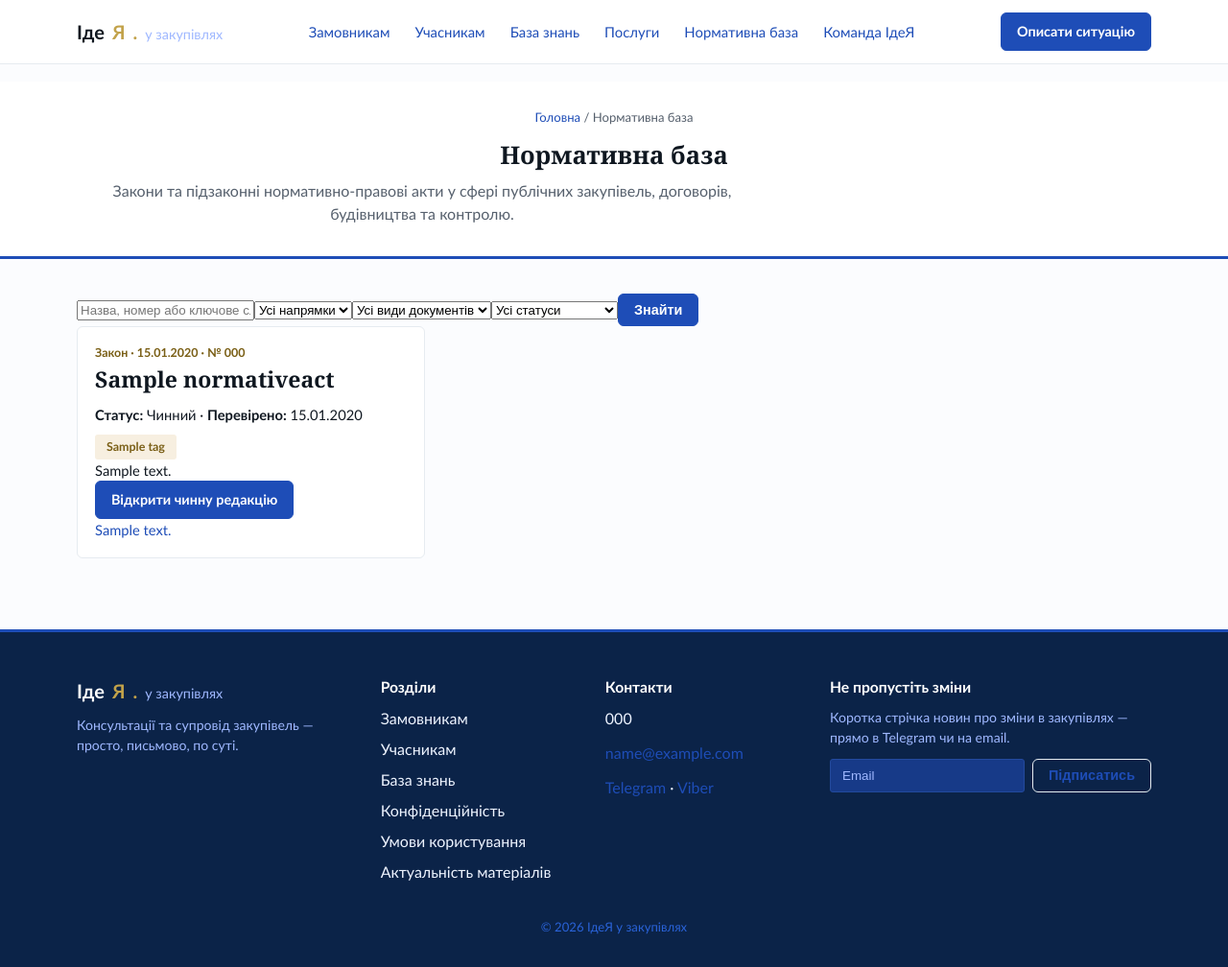
After one commit to Jeebig/ideya_zakupivli_django, a Django app: page /normatyvna-baza/ in a window 1280 px wide. The commit adds this page. Shown: the whole page at 96% size. Run offline with Django 5.2, Linux system fonts and the light colour scheme; tables that the repository leaves empty hold one stand-in row (values such as "Sample post").

Commit message:
feat: Add NormativeAct model, views, and templates; update admin and navigation for comprehensive legal document management

```diff
--- a/ideya_zakupivli/content/models.py
+++ b/ideya_zakupivli/content/models.py
@@ -171,3 +171,32 @@ class OfficialExplanation(models.Model):
 
     def __str__(self):
         return f'{self.document_number} — {self.title}'
+
+
+class NormativeAct(models.Model):
+    """Закони та підзаконні нормативно-правові акти."""
+    RESOLUTION = OfficialExplanation.RESOLUTION
+    CURRENT = OfficialExplanation.CURRENT
+    DOCUMENT_TYPE_CHOICES = OfficialExplanation.DOCUMENT_TYPE_CHOICES
+    STATUS_CHOICES = OfficialExplanation.STATUS_CHOICES
+
+    document_type = models.CharField('Вид документа', max_length=20, choices=DOCUMENT_TYPE_CHOICES, default=OfficialExplanation.RESOLUTION)
+    status = models.CharField('Статус', max_length=20, choices=STATUS_CHOICES, default=OfficialExplanation.CURRENT)
+    document_date = models.DateField('Дата документа')
+    document_number = models.CharField('Номер документа', max_length=120)
+    title = models.CharField('Офіційна назва', max_length=500)
+    summary = models.TextField('Короткий опис')
+    keywords = models.TextField('Ключові слова', blank=True, help_text='Слова через кому')
+    tags = models.ManyToManyField(Tag, blank=True, related_name='normative_acts', verbose_name='Напрями')
+    current_text_url = models.URLField('Посилання на чинний текст з #Text')
+    previous_text_url = models.URLField('Посилання на попередню редакцію', blank=True)
+    previous_revision_label = models.CharField('Підпис попередньої редакції', max_length=255, blank=True)
+    checked_at = models.DateField('Перевірено', default=timezone.localdate)
+
+    class Meta:
+        ordering = ['-document_date', '-id']
+        verbose_name = 'Нормативно-правовий акт'
+        verbose_name_plural = 'Нормативно-правові акти'
+
+    def __str__(self):
+        return f'{self.document_number} — {self.title}'
--- a/ideya_zakupivli/content/urls.py
+++ b/ideya_zakupivli/content/urls.py
@@ -6,6 +6,7 @@ app_name = 'content'
 urlpatterns = [
     path("rozyasnennya/", views.ArticleListView.as_view(), name='article_list'),
     path("rozyasnennya/ofitsiyni/", views.OfficialExplanationListView.as_view(), name='official_list'),
+    path("normatyvna-baza/", views.NormativeActListView.as_view(), name='normative_list'),
     re_path(r"^rozyasnennya/(?P<slug>[-\w]+)/$", views.ArticleDetailView.as_view(), name='article_detail'),
     path("novyny/", views.NewsListView.as_view(), name='news_list'),
     re_path(r"^novyny/(?P<slug>[-\w]+)/$", views.NewsDetailView.as_view(), name='news_detail'),
--- a/ideya_zakupivli/content/views.py
+++ b/ideya_zakupivli/content/views.py
@@ -1,5 +1,5 @@
 from django.views.generic import ListView, DetailView
-from .models import Article, Tag, FAQItem, OfficialExplanation
+from .models import Article, Tag, FAQItem, OfficialExplanation, NormativeAct
 from django.db.models import Q
 from django.utils import timezone
 
@@ -186,3 +186,34 @@ class OfficialExplanationListView(ListView):
         ctx['statuses'] = OfficialExplanation.STATUS_CHOICES
         ctx['filters'] = self.request.GET
         return ctx
+
+
+class NormativeActListView(ListView):
+    model = NormativeAct
+    template_name = 'content/normative_list.html'
+    context_object_name = 'normative_acts'
+    paginate_by = 12
+
+    def get_queryset(self):
+        qs = NormativeAct.objects.all().prefetch_related('tags')
+        query = self.request.GET.get('q', '').strip()
+        tag = self.request.GET.get('tag')
+        document_type = self.request.GET.get('document_type')
+        status = self.request.GET.get('status')
+        if query:
+            qs = qs.filter(Q(title__icontains=query) | Q(document_number__icontains=query) | Q(summary__icontains=query) | Q(keywords__icontains=query))
+        if tag:
+            qs = qs.filter(tags__slug=tag)
+        if document_type in dict(NormativeAct.DOCUMENT_TYPE_CHOICES):
+            qs = qs.filter(document_type=document_type)
+        if status in dict(NormativeAct.STATUS_CHOICES):
+            qs = qs.filter(status=status)
+        return qs.distinct()
+
+    def get_context_data(self, **kwargs):
+        ctx = super().get_context_data(**kwargs)
+        ctx['tags'] = Tag.objects.filter(normative_acts__isnull=False).distinct()
+        ctx['document_types'] = NormativeAct.DOCUMENT_TYPE_CHOICES
+        ctx['statuses'] = NormativeAct.STATUS_CHOICES
+        ctx['filters'] = self.request.GET
+        return ctx
--- a/ideya_zakupivli/core/views.py
+++ b/ideya_zakupivli/core/views.py
@@ -71,7 +71,7 @@ def sitemap_xml(request):
     urls = [
         reverse('core:home'), reverse('core:about'), reverse('services:poslugy'),
         reverse('content:article_list'), reverse('content:faq_list'),
-        reverse('content:official_list'), reverse('consultations:contacts'),
+        reverse('content:official_list'), reverse('content:normative_list'), reverse('consultations:contacts'),
         reverse('core:privacy'), reverse('core:terms'), reverse('core:services_terms'),
         reverse('core:documents'), reverse('core:disclaimer'),
     ]
--- a/ideya_zakupivli/templates/base.html
+++ b/ideya_zakupivli/templates/base.html
@@ -60,10 +60,11 @@
                 <li><a href="{% url 'content:faq_list' %}">FAQ</a></li>
                 <li><a href="{% url 'content:news_list' %}">Новини</a></li>
                 <li><a href="{% url 'content:official_list' %}">Офіційні роз’яснення</a></li>
+                <li><a href="{% url 'content:normative_list' %}">Нормативна база</a></li>
               </ul>
             </li>
             <li><a href="{% url 'services:poslugy' %}">Послуги</a></li>
-            <li><a href="{% url 'content:official_list' %}">Нормативна база</a></li>
+            <li><a href="{% url 'content:normative_list' %}">Нормативна база</a></li>
             <li><a href="{% url 'core:about' %}">Команда ІдеЯ</a></li>
           </ul>
         </nav>
--- /dev/null
+++ b/ideya_zakupivli/templates/content/normative_list.html
@@ -0,0 +1,7 @@
+{% extends "base.html" %}
+{% block title %}Нормативна база — ІдеЯ у закупівлях{% endblock %}
+{% block content %}
+<section class="page-header page-header-blue"><div class="container"><p class="breadcrumbs"><a href="{% url 'core:home' %}">Головна</a> / Нормативна база</p><h1>Нормативна база</h1><p class="page-header-sub">Закони та підзаконні нормативно-правові акти у сфері публічних закупівель, договорів, будівництва та контролю.</p></div></section>
+<section class="catalog"><div class="container"><form class="catalog-filters" method="get"><input name="q" value="{{ filters.q|default:'' }}" placeholder="Назва, номер або ключове слово" /><select name="tag"><option value="">Усі напрямки</option>{% for tag in tags %}<option value="{{ tag.slug }}" {% if filters.tag == tag.slug %}selected{% endif %}>{{ tag.name }}</option>{% endfor %}</select><select name="document_type"><option value="">Усі види документів</option>{% for value, label in document_types %}<option value="{{ value }}" {% if filters.document_type == value %}selected{% endif %}>{{ label }}</option>{% endfor %}</select><select name="status"><option value="">Усі статуси</option>{% for value, label in statuses %}<option value="{{ value }}" {% if filters.status == value %}selected{% endif %}>{{ label }}</option>{% endfor %}</select><button class="btn btn-cta" type="submit">Знайти</button></form>
+<div class="cards-grid cards-grid-3">{% for act in normative_acts %}<article class="content-card official-card"><div class="content-card-date">{{ act.get_document_type_display }} · {{ act.document_date|date:"d.m.Y" }} · № {{ act.document_number }}</div><h2>{{ act.title }}</h2><p><strong>Статус:</strong> {{ act.get_status_display }} · <strong>Перевірено:</strong> {{ act.checked_at|date:"d.m.Y" }}</p><div class="tag-row">{% for tag in act.tags.all %}<span class="tag-chip">{{ tag.name }}</span>{% endfor %}</div><p>{{ act.summary }}</p><a class="btn btn-cta" target="_blank" rel="noopener" href="{{ act.current_text_url }}">Відкрити чинну редакцію</a>{% if act.previous_text_url %}<p><a target="_blank" rel="noopener" href="{{ act.previous_text_url }}">{{ act.previous_revision_label|default:"Редакція попередня" }}</a></p>{% endif %}</article>{% empty %}<p>Нормативних актів за цими фільтрами не знайдено.</p>{% endfor %}</div></div></section>
+{% endblock %}
```
Also changed, not shown: ideya_zakupivli/content/admin.py (+9 -1 lines), ideya_zakupivli/core/management/commands/seed_content.py (+17 -1 lines), ideya_zakупivli/templates/content/normative_list.html (added, +7 -0 lines), ideya_zakupivli/content/migrations/0007_normativeact.py (added).
